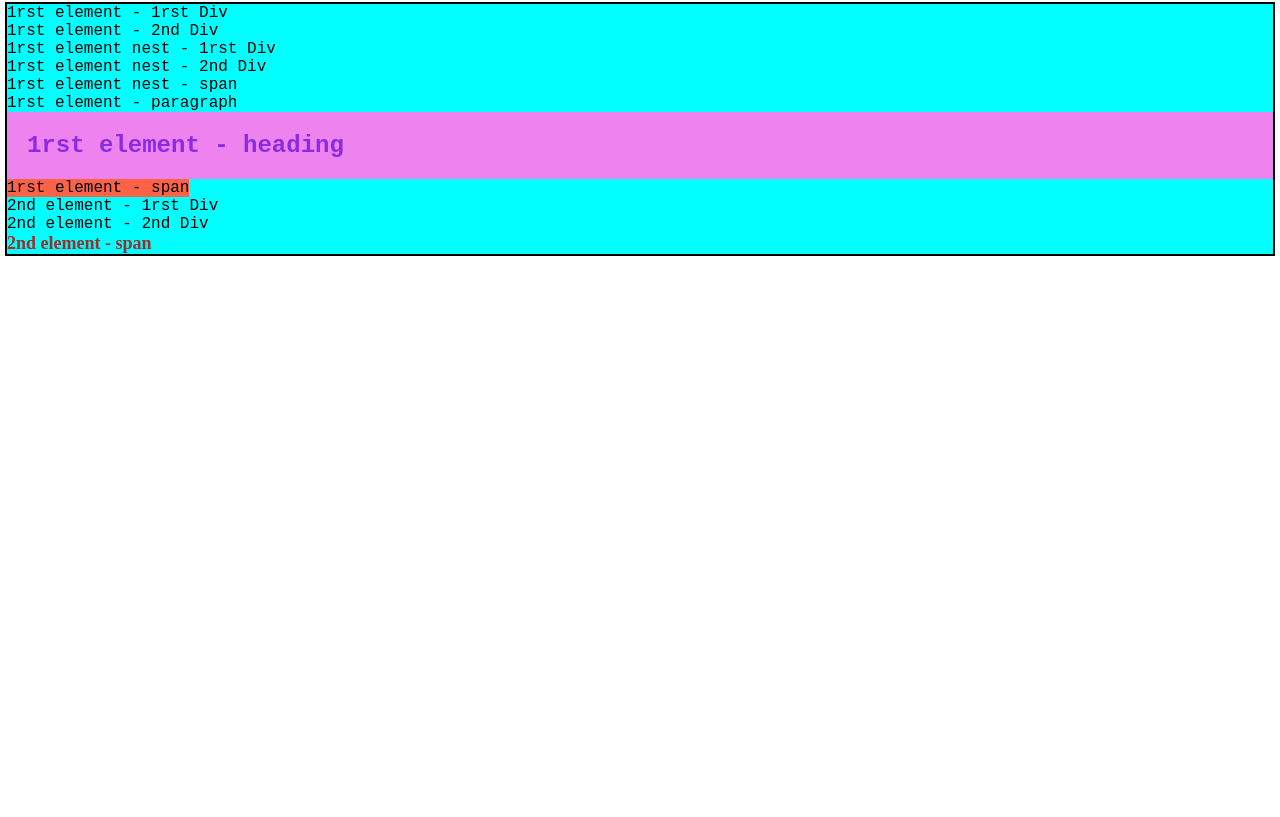
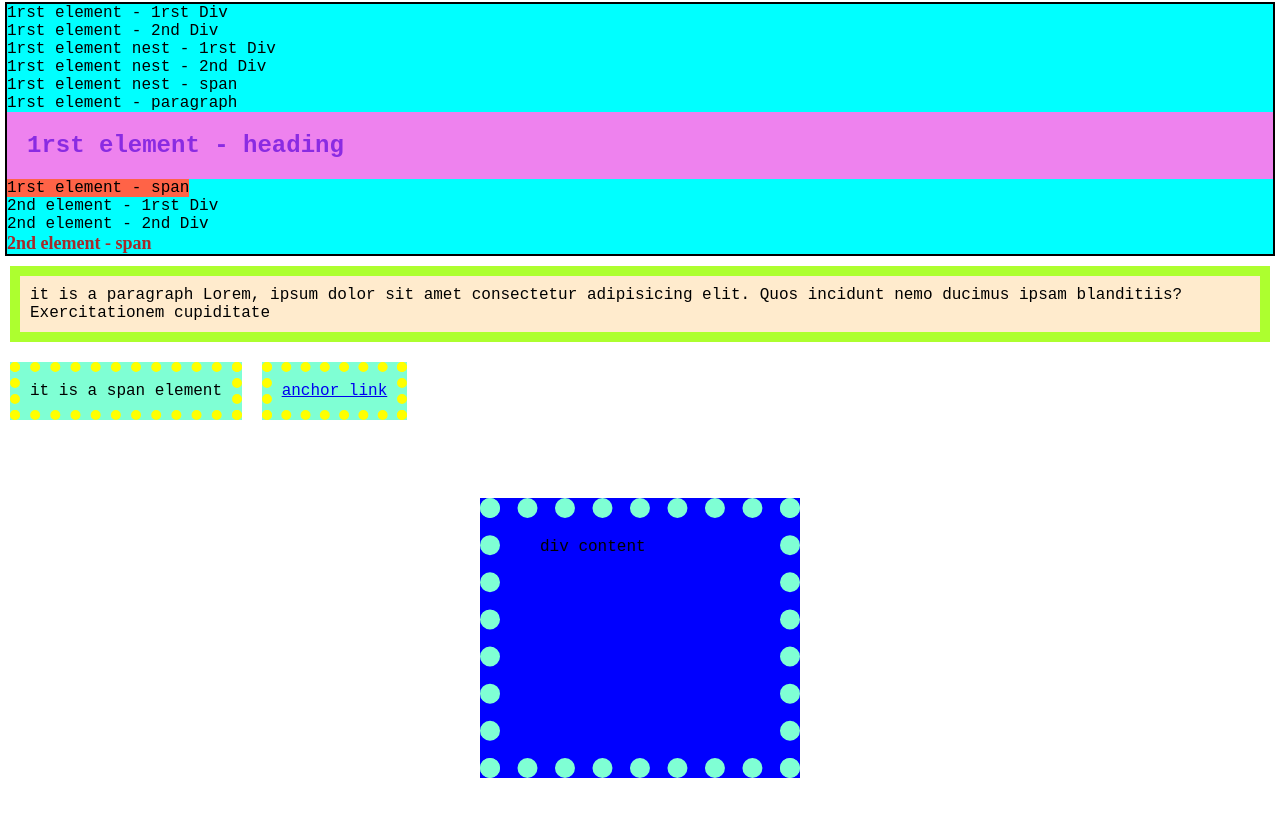
Before and after one commit to shanmuka089/CSS_Practice, a plain HTML site: page index.html in a window 1280 px wide. Shown: the part 397-1214 px from the top of the page. Before the commit the page ends 800 px from the top, so only its background shows below. Drawn offline with Linux system fonts and the light colour scheme.

Commit message:
CSS Box model added

```diff
--- a/index.html
+++ b/index.html
@@ -57,7 +57,13 @@
         </div>
     </div>
 
+    <!-- CSS Box Model -->
+    <p class="paragraph-text">it is a paragraph Lorem, ipsum dolor sit amet consectetur adipisicing elit. Quos incidunt nemo ducimus ipsam blanditiis? Exercitationem cupiditate</p>
+    <span class="span-text">it is a span element</span>
+    <a href="#" class="anchor-link">anchor link</a>
+    <br>
+    <br>
 
-
+    <div class="sample-div">div content</div>
 </body>
 </html>
--- a/style.css
+++ b/style.css
@@ -100,3 +100,64 @@ p ~ span {
     background-color: aqua;
     color: black;
 }
+
+.paragraph-text {
+    padding: 10px;
+    background-color: blanchedalmond;
+    border: 10px solid greenyellow;
+    margin: 10px;
+}
+
+.span-text {
+    display: inline-block;
+    padding: 10px;
+    background-color: aquamarine;
+    border: 10px dotted yellow;
+    margin: 10px;
+}
+
+.anchor-link {
+    padding: 10px;
+    background-color: aquamarine;
+    border: 10px dotted yellow;
+}
+
+.sample-div {
+    height: 200px;
+    width: 200px;
+    background-color: blue;
+    /* padding-top: 20px;
+    padding-bottom: 20px;
+    padding-left: 40px;
+    padding-right: 40px; */
+    /* padding: 20px; */
+    padding: 20px 40px;
+
+    /* border-top: 20px;
+    border-bottom: 20px;
+    border-left: 20px;
+    border-right: 20px;
+    border-color: aquamarine;
+    border-style: dashed; */
+    border: 20px dotted aquamarine;
+
+    /* margin-top: 50px;
+    margin-bottom: 50px;
+    margin-left: 50px;
+    margin-right: 50px; */
+    /* margin: 50px; */
+    margin: 50px auto;
+
+
+
+
+    /*
+    1rst top & bottom
+    2nd left & right
+    */
+
+    /*
+     padding: 10px;
+     if all sides padding is same
+    */
+}
```
